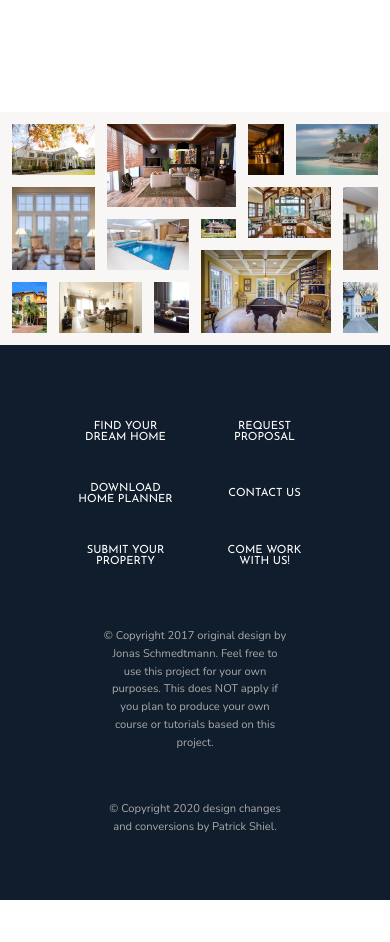
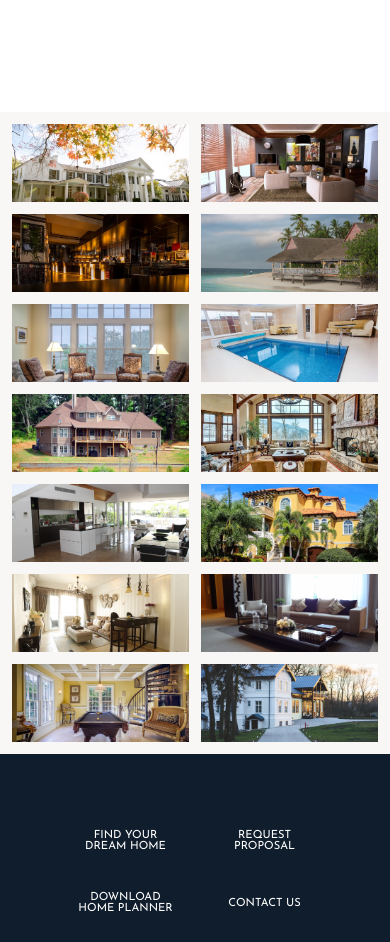
Before and after one commit to PaddyShiel89/nexter, a Gatsby site: page / in a window 390 px wide. Shown: the part 5660-6602 px from the top of the page. Before the commit the page ends 6560 px from the top, so only its background shows below. Built offline with nearby package versions, Linux system fonts and the light colour scheme; Gatsby itself is replaced by a stand-in of ours.

Commit message:
Masonry gallery only appears on higher breakpoints

```diff
--- a/src/components/colGallery/colGallery.module.scss
+++ b/src/components/colGallery/colGallery.module.scss
@@ -6,12 +6,18 @@
 
   display: grid;
   grid-template-columns: repeat(8, 1fr);
-  grid-template-rows: repeat(7, 5vw);
+  grid-template-rows: repeat(7, 20vw);
   gap: 1.5rem;
   padding: 1.5rem;
+
+  @include media-breakpoint-up($bp-medium) {
+    grid-template-rows: repeat(7, 5vw);
+  }
 }
 
 .galleryImage {
+  grid-column: auto / span 4;
+  @include media-breakpoint-up($bp-medium) {
     &:nth-child(1) {
       grid-row: 1 / span 2;
       grid-column: 1 / span 2;
@@ -69,3 +75,4 @@
       grid-column: 8 / 9;
     }
   }
+}
```
Lines whose indentation alone changed are shown as unchanged.
